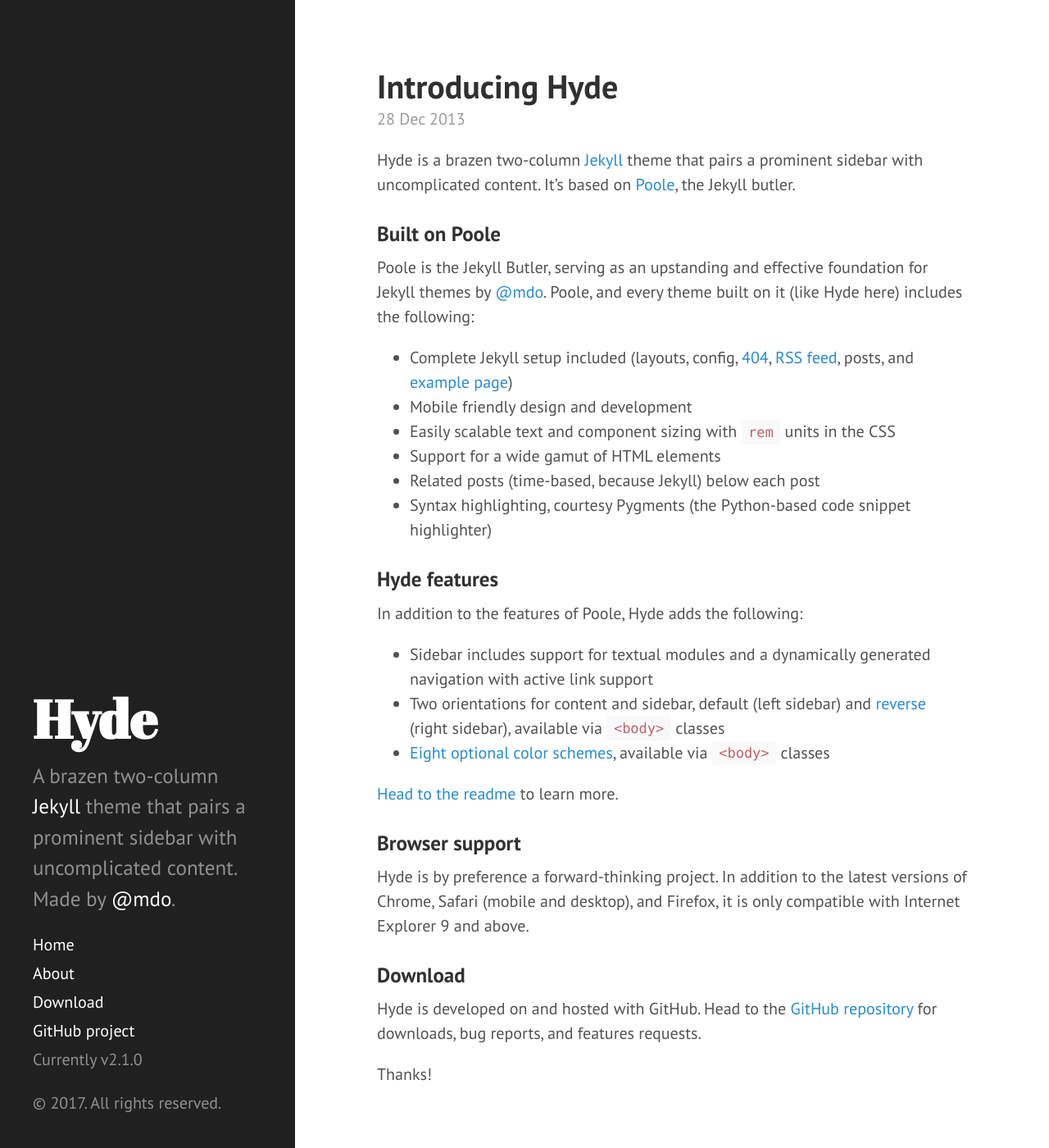
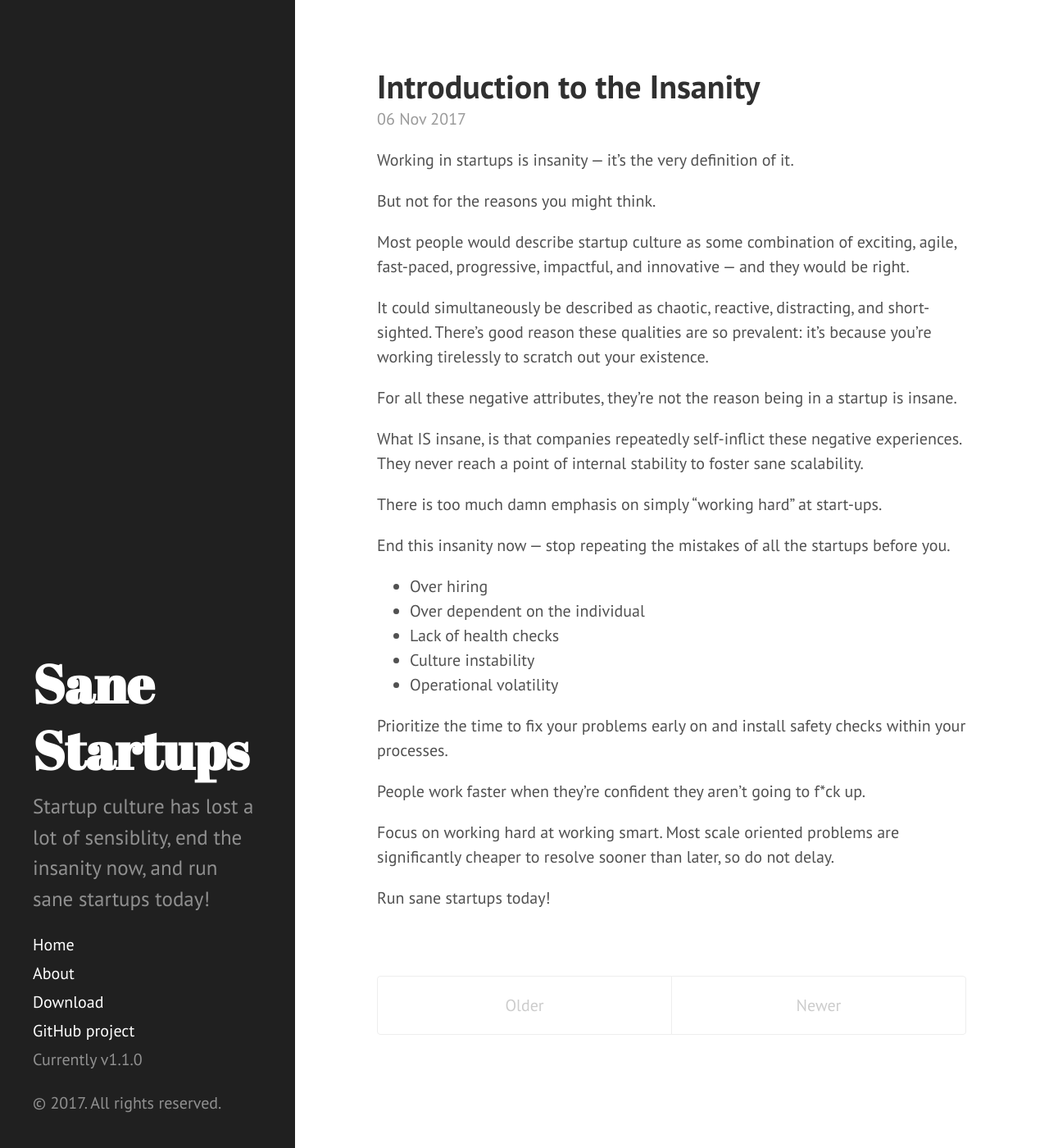
Before and after one commit to anthonymetzler/sane-startup, a Jekyll site: the page built from index.html, in a window 1280 px wide and 1400 px high. Shown: the whole window at 82% size. Built offline with Jekyll 4.4.1, drawn with Linux system fonts in a browser that asks for light colours; Markdown is read by kramdown in place of the engine named in the settings; the list of posts is cut into pages by our own code; some of the changed text lies outside the part shown.

Commit message:
Update Content for Sane Startup

```diff
--- a/_config.yml
+++ b/_config.yml
@@ -4,23 +4,22 @@ highlighter:      pygments
 
 # Permalinks
 permalink:        pretty
-relative_permalinks: true
 
 # Setup
-title:            Hyde
-tagline:          'A Jekyll theme'
-description:      'A brazen two-column <a href="http://jekyllrb.com" target="_blank">Jekyll</a> theme that pairs a prominent sidebar with uncomplicated content. Made by <a href="https://twitter.com/mdo" target="_blank">@mdo</a>.'
-url:              http://hyde.getpoole.com
+title:            Sane Startups
+tagline:          'Run sane startups today'
+description:      'Startup culture has lost a lot of sensiblity, end the insanity now, and run sane startups today!'
+url:              https://sane-startup.com
 baseurl:          /
 
 author:
-  name:           'Mark Otto'
-  url:            https://twitter.com/mdo
+  name:           'Anthony Metzler'
+  url:            https://ametzler.com
 
 paginate:         5
 
 # Custom vars
-version:          2.1.0
+version:          1.1.0
 
 github:
-  repo:           https://github.com/poole/hyde
+  repo:           https://github.com/anthonymetzler/sane-startup
--- a/_posts/2012-02-06-whats-jekyll.md
+++ /dev/null
@@ -1,12 +0,0 @@
----
-layout: post
-title: What's Jekyll?
----
-
-[Jekyll](http://jekyllrb.com) is a static site generator, an open-source tool for creating simple yet powerful websites of all shapes and sizes. From [the project's readme](https://github.com/mojombo/jekyll/blob/master/README.markdown):
-
-  > Jekyll is a simple, blog aware, static site generator. It takes a template directory [...] and spits out a complete, static website suitable for serving with Apache or your favorite web server. This is also the engine behind GitHub Pages, which you can use to host your project’s page or blog right here from GitHub.
-
-It's an immensely useful tool and one we encourage you to use here with Hyde.
-
-Find out more by [visiting the project on GitHub](https://github.com/mojombo/jekyll).
--- a/_posts/2012-02-07-example-content.md
+++ /dev/null
@@ -1,138 +0,0 @@
----
-layout: post
-title: Example content
----
-
-
-<div class="message">
-  Howdy! This is an example blog post that shows several types of HTML content supported in this theme.
-</div>
-
-Cum sociis natoque penatibus et magnis <a href="#">dis parturient montes</a>, nascetur ridiculus mus. *Aenean eu leo quam.* Pellentesque ornare sem lacinia quam venenatis vestibulum. Sed posuere consectetur est at lobortis. Cras mattis consectetur purus sit amet fermentum.
-
-> Curabitur blandit tempus porttitor. Nullam quis risus eget urna mollis ornare vel eu leo. Nullam id dolor id nibh ultricies vehicula ut id elit.
-
-Etiam porta **sem malesuada magna** mollis euismod. Cras mattis consectetur purus sit amet fermentum. Aenean lacinia bibendum nulla sed consectetur.
-
-## Inline HTML elements
-
-HTML defines a long list of available inline tags, a complete list of which can be found on the [Mozilla Developer Network](https://developer.mozilla.org/en-US/docs/Web/HTML/Element).
-
-- **To bold text**, use `<strong>`.
-- *To italicize text*, use `<em>`.
-- Abbreviations, like <abbr title="HyperText Markup Langage">HTML</abbr> should use `<abbr>`, with an optional `title` attribute for the full phrase.
-- Citations, like <cite>&mdash; Mark otto</cite>, should use `<cite>`.
-- <del>Deleted</del> text should use `<del>` and <ins>inserted</ins> text should use `<ins>`.
-- Superscript <sup>text</sup> uses `<sup>` and subscript <sub>text</sub> uses `<sub>`.
-
-Most of these elements are styled by browsers with few modifications on our part.
-
-## Heading
-
-Vivamus sagittis lacus vel augue rutrum faucibus dolor auctor. Duis mollis, est non commodo luctus, nisi erat porttitor ligula, eget lacinia odio sem nec elit. Morbi leo risus, porta ac consectetur ac, vestibulum at eros.
-
-### Code
-
-Cum sociis natoque penatibus et magnis dis `code element` montes, nascetur ridiculus mus.
-
-{% highlight js %}
-// Example can be run directly in your JavaScript console
-
-// Create a function that takes two arguments and returns the sum of those arguments
-var adder = new Function("a", "b", "return a + b");
-
-// Call the function
-adder(2, 6);
-// > 8
-{% endhighlight %}
-
-Aenean lacinia bibendum nulla sed consectetur. Etiam porta sem malesuada magna mollis euismod. Fusce dapibus, tellus ac cursus commodo, tortor mauris condimentum nibh, ut fermentum massa.
-
-### Gists via GitHub Pages
-
-Vestibulum id ligula porta felis euismod semper. Nullam quis risus eget urna mollis ornare vel eu leo. Donec sed odio dui.
-
-{% gist 5555251 gist.md %}
-
-Aenean eu leo quam. Pellentesque ornare sem lacinia quam venenatis vestibulum. Nullam quis risus eget urna mollis ornare vel eu leo. Cum sociis natoque penatibus et magnis dis parturient montes, nascetur ridiculus mus. Donec sed odio dui. Vestibulum id ligula porta felis euismod semper.
-
-### Lists
-
-Cum sociis natoque penatibus et magnis dis parturient montes, nascetur ridiculus mus. Aenean lacinia bibendum nulla sed consectetur. Etiam porta sem malesuada magna mollis euismod. Fusce dapibus, tellus ac cursus commodo, tortor mauris condimentum nibh, ut fermentum massa justo sit amet risus.
-
-* Praesent commodo cursus magna, vel scelerisque nisl consectetur et.
-* Donec id elit non mi porta gravida at eget metus.
-* Nulla vitae elit libero, a pharetra augue.
-
-Donec ullamcorper nulla non metus auctor fringilla. Nulla vitae elit libero, a pharetra augue.
-
-1. Vestibulum id ligula porta felis euismod semper.
-2. Cum sociis natoque penatibus et magnis dis parturient montes, nascetur ridiculus mus.
-3. Maecenas sed diam eget risus varius blandit sit amet non magna.
-
-Cras mattis consectetur purus sit amet fermentum. Sed posuere consectetur est at lobortis.
-
-<dl>
-  <dt>HyperText Markup Language (HTML)</dt>
-  <dd>The language used to describe and define the content of a Web page</dd>
-
-  <dt>Cascading Style Sheets (CSS)</dt>
-  <dd>Used to describe the appearance of Web content</dd>
-
-  <dt>JavaScript (JS)</dt>
-  <dd>The programming language used to build advanced Web sites and applications</dd>
-</dl>
-
-Integer posuere erat a ante venenatis dapibus posuere velit aliquet. Morbi leo risus, porta ac consectetur ac, vestibulum at eros. Nullam quis risus eget urna mollis ornare vel eu leo.
-
-### Images
-
-Quisque consequat sapien eget quam rhoncus, sit amet laoreet diam tempus. Aliquam aliquam metus erat, a pulvinar turpis suscipit at.
-
-![placeholder](http://placehold.it/800x400 "Large example image")
-![placeholder](http://placehold.it/400x200 "Medium example image")
-![placeholder](http://placehold.it/200x200 "Small example image")
-
-### Tables
-
-Aenean lacinia bibendum nulla sed consectetur. Lorem ipsum dolor sit amet, consectetur adipiscing elit.
-
-<table>
-  <thead>
-    <tr>
-      <th>Name</th>
-      <th>Upvotes</th>
-      <th>Downvotes</th>
-    </tr>
-  </thead>
-  <tfoot>
-    <tr>
-      <td>Totals</td>
-      <td>21</td>
-      <td>23</td>
-    </tr>
-  </tfoot>
-  <tbody>
-    <tr>
-      <td>Alice</td>
-      <td>10</td>
-      <td>11</td>
-    </tr>
-    <tr>
-      <td>Bob</td>
-      <td>4</td>
-      <td>3</td>
-    </tr>
-    <tr>
-      <td>Charlie</td>
-      <td>7</td>
-      <td>9</td>
-    </tr>
-  </tbody>
-</table>
-
-Nullam id dolor id nibh ultricies vehicula ut id elit. Sed posuere consectetur est at lobortis. Nullam quis risus eget urna mollis ornare vel eu leo.
-
------
-
-Want to see something else added? <a href="https://github.com/poole/poole/issues/new">Open an issue.</a>
--- a/_posts/2013-12-28-introducing-hyde.md
+++ /dev/null
@@ -1,37 +0,0 @@
----
-layout: post
-title: Introducing Hyde
----
-
-Hyde is a brazen two-column [Jekyll](http://jekyllrb.com) theme that pairs a prominent sidebar with uncomplicated content. It's based on [Poole](http://getpoole.com), the Jekyll butler.
-
-### Built on Poole
-
-Poole is the Jekyll Butler, serving as an upstanding and effective foundation for Jekyll themes by [@mdo](https://twitter.com/mdo). Poole, and every theme built on it (like Hyde here) includes the following:
-
-* Complete Jekyll setup included (layouts, config, [404](/404), [RSS feed](/atom.xml), posts, and [example page](/about))
-* Mobile friendly design and development
-* Easily scalable text and component sizing with `rem` units in the CSS
-* Support for a wide gamut of HTML elements
-* Related posts (time-based, because Jekyll) below each post
-* Syntax highlighting, courtesy Pygments (the Python-based code snippet highlighter)
-
-### Hyde features
-
-In addition to the features of Poole, Hyde adds the following:
-
-* Sidebar includes support for textual modules and a dynamically generated navigation with active link support
-* Two orientations for content and sidebar, default (left sidebar) and [reverse](https://github.com/poole/lanyon#reverse-layout) (right sidebar), available via `<body>` classes
-* [Eight optional color schemes](https://github.com/poole/hyde#themes), available via `<body>` classes
-
-[Head to the readme](https://github.com/poole/hyde#readme) to learn more.
-
-### Browser support
-
-Hyde is by preference a forward-thinking project. In addition to the latest versions of Chrome, Safari (mobile and desktop), and Firefox, it is only compatible with Internet Explorer 9 and above.
-
-### Download
-
-Hyde is developed on and hosted with GitHub. Head to the <a href="https://github.com/poole/hyde">GitHub repository</a> for downloads, bug reports, and features requests.
-
-Thanks!
--- /dev/null
+++ b/_posts/2017-11-6-introduction-to-the-insanity.md
@@ -0,0 +1,34 @@
+---
+layout: post
+title: Introduction to the Insanity
+---
+
+Working in startups is insanity — it’s the very definition of it.
+
+But not for the reasons you might think.
+
+Most people would describe startup culture as some combination of exciting, agile, fast-paced, progressive, impactful, and innovative — and they would be right.
+
+It could simultaneously be described as chaotic, reactive, distracting, and short-sighted. There’s good reason these qualities are so prevalent: it’s because you’re working tirelessly to scratch out your existence.
+
+For all these negative attributes, they’re not the reason being in a startup is insane.
+
+What IS insane, is that companies repeatedly self-inflict these negative experiences. They never reach a point of internal stability to foster sane scalability.
+
+There is too much damn emphasis on simply “working hard” at start-ups.
+
+End this insanity now — stop repeating the mistakes of all the startups before you.
+
+- Over hiring
+- Over dependent on the individual
+- Lack of health checks
+- Culture instability
+- Operational volatility
+
+Prioritize the time to fix your problems early on and install safety checks within your processes.
+
+People work faster when they’re confident they aren’t going to f*ck up.
+
+Focus on working hard at working smart. Most scale oriented problems are significantly cheaper to resolve sooner than later, so do not delay.
+
+Run sane startups today!
--- a/about.md
+++ b/about.md
@@ -4,27 +4,5 @@ title: About
 ---
 
 <p class="message">
-  Hey there! This page is included as an example. Feel free to customize it for your own use upon downloading. Carry on!
+  Hey there! Welcome to the Sane Startup Blog by Anthony Metzler.
 </p>
-
-In the novel, *The Strange Case of Dr. Jeykll and Mr. Hyde*, Mr. Poole is Dr. Jekyll's virtuous and loyal butler. Similarly, Poole is an upstanding and effective butler that helps you build Jekyll themes. It's made by [@mdo](https://twitter.com/mdo).
-
-There are currently two themes built on Poole:
-
-* [Hyde](http://hyde.getpoole.com)
-* [Lanyon](http://lanyon.getpoole.com)
-
-Learn more and contribute on [GitHub](https://github.com/poole).
-
-## Setup
-
-Some fun facts about the setup of this project include:
-
-* Built for [Jekyll](http://jekyllrb.com)
-* Developed on GitHub and hosted for free on [GitHub Pages](https://pages.github.com)
-* Coded with [Sublime Text 2](http://sublimetext.com), an amazing code editor
-* Designed and developed while listening to music like [Blood Bros Trilogy](https://soundcloud.com/maddecent/sets/blood-bros-series)
-
-Have questions or suggestions? Feel free to [open an issue on GitHub](https://github.com/poole/issues/new) or [ask me on Twitter](https://twitter.com/mdo).
-
-Thanks for reading!
```
Also changed, not shown: LICENSE.md, README.md.
